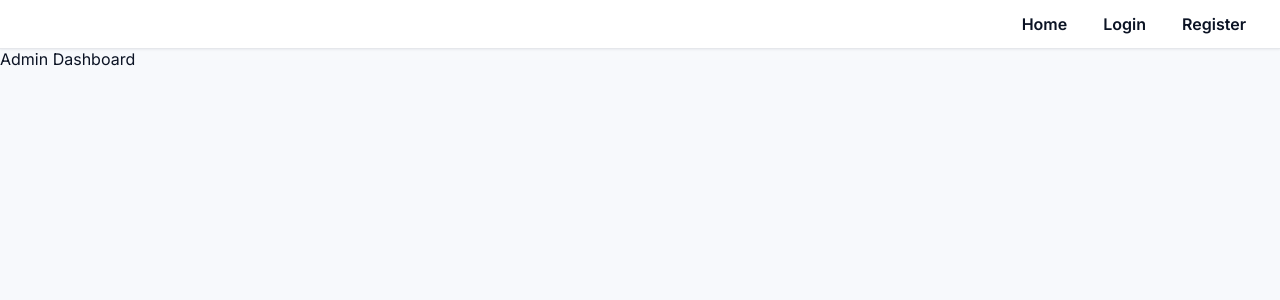
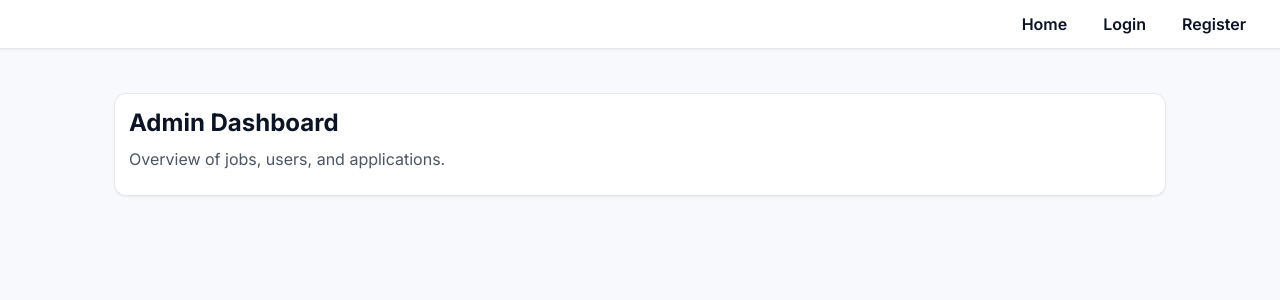
Before and after one commit to krish26mamtora/Recruitment-Process-Management, a React (Vite) app in the folder frontend/: page /admin/dashboard in a window 1280 px wide. Shown: the top 300 px of the page. Built offline with nearby package versions, Linux system fonts and the light colour scheme.

Commit message:
improved ui

```diff
--- a/frontend/src/pages/Admin/AdminDashboard.jsx
+++ b/frontend/src/pages/Admin/AdminDashboard.jsx
@@ -1,7 +1,14 @@
 import React from "react";
 
 const AdminDashboard = () => {
-  return <div>Admin Dashboard</div>;
+  return (
+    <div className="container">
+      <section className="card">
+        <h1>Admin Dashboard</h1>
+        <p className="muted">Overview of jobs, users, and applications.</p>
+      </section>
+    </div>
+  );
 };
 
 export default AdminDashboard;
```
